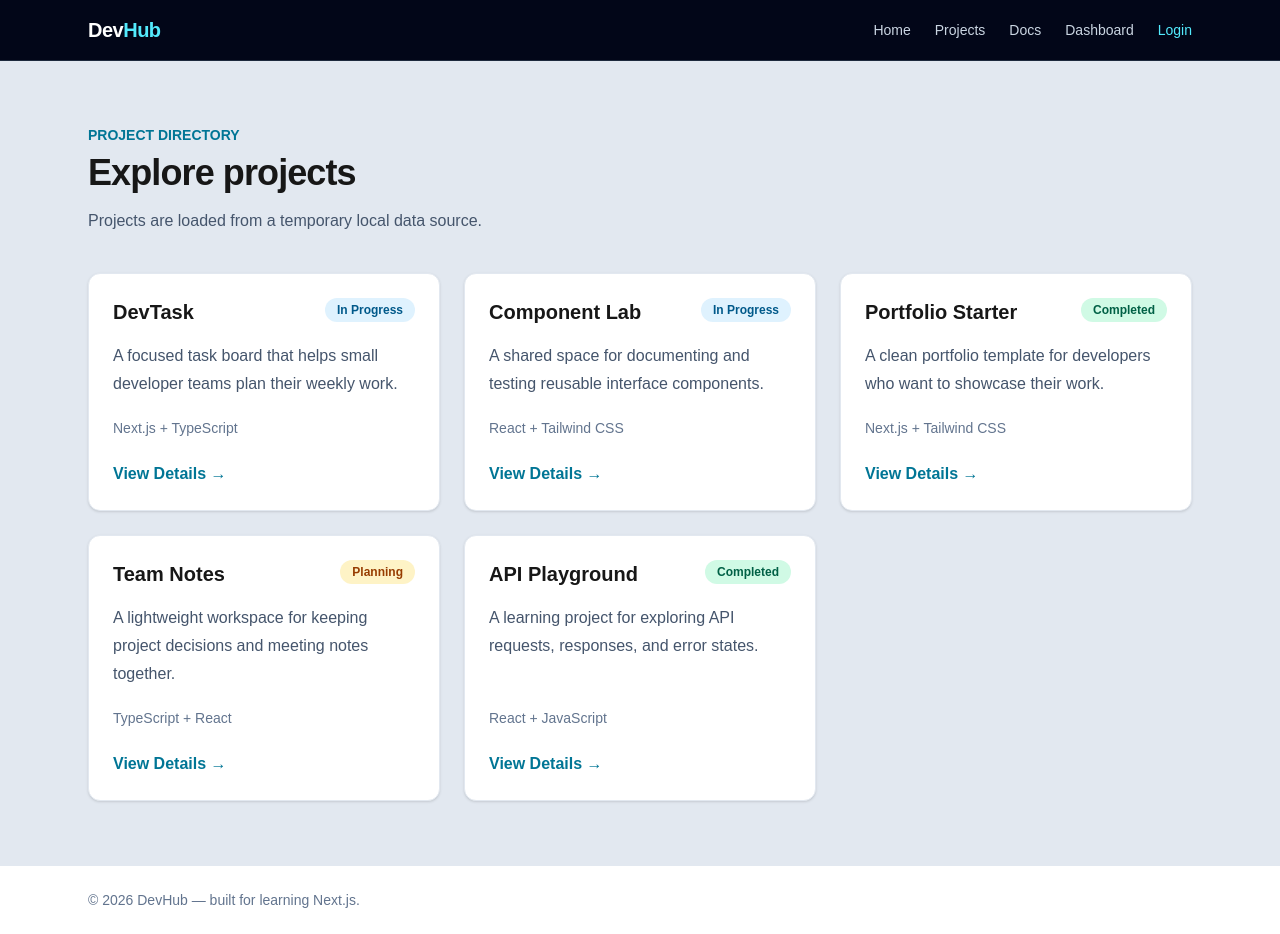
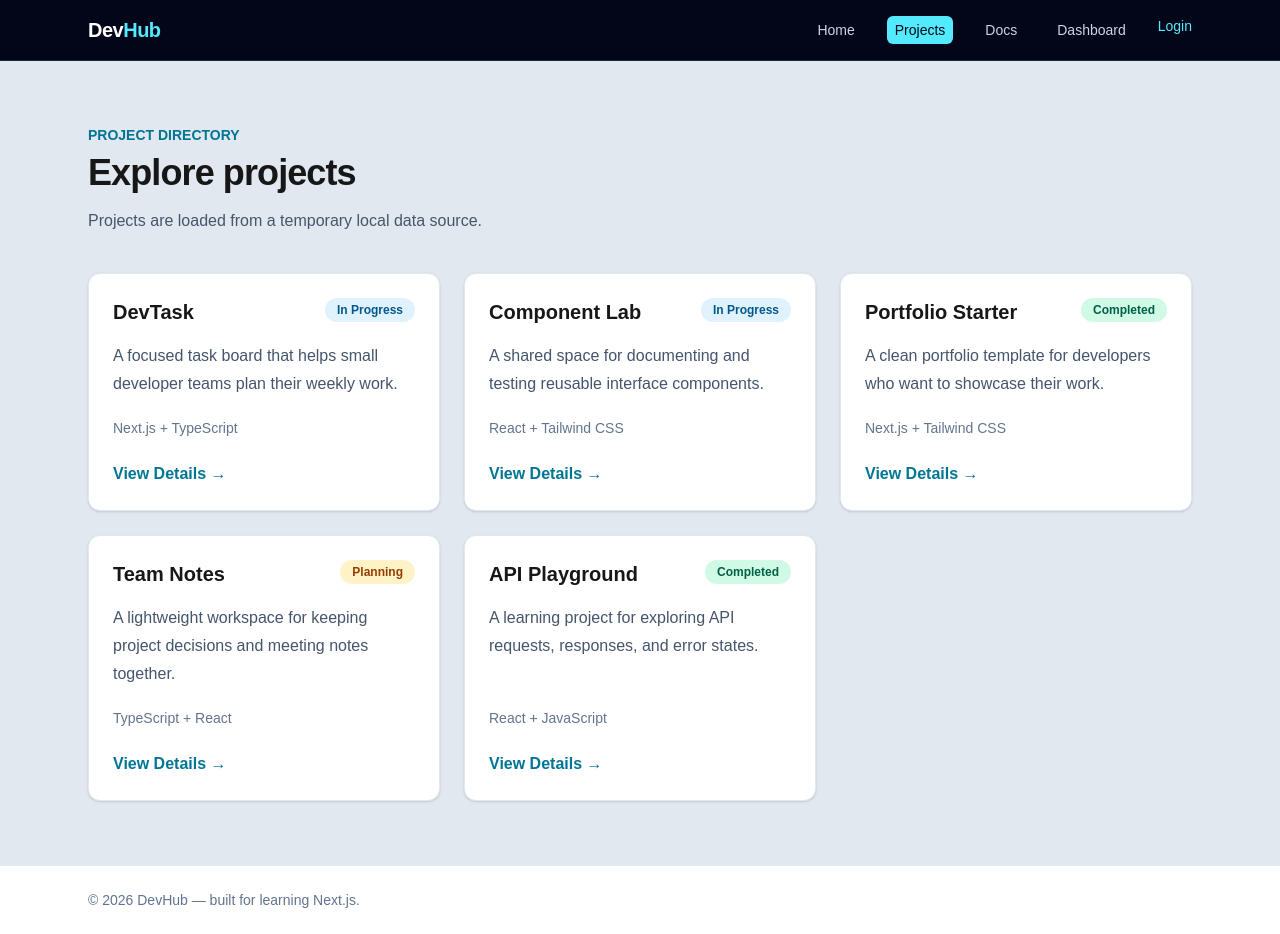
Before and after one commit to hafiz-1/Nextjs, a Next.js app in the folder fundamentals/: page /projects in a window 1280 px wide. Built offline with nearby package versions, Linux system fonts and the light colour scheme.

Commit message:
Navigation highlited

```diff
--- a/fundamentals/app/components/Navbar.tsx
+++ b/fundamentals/app/components/Navbar.tsx
@@ -1,4 +1,7 @@
+"use client";
+
 import Link from "next/link";
+import { usePathname } from "next/navigation";
 
 const links = [
   { href: "/", label: "Home" },
@@ -8,12 +11,31 @@ const links = [
 ];
 
 export default function Navbar() {
+  const pathname = usePathname();
+
   return (
     <header className="border-b border-slate-800 bg-slate-950 text-white">
       <nav aria-label="Main navigation" className="mx-auto flex max-w-6xl flex-wrap items-center justify-between gap-4 px-6 py-4">
         <Link href="/" className="text-xl font-bold tracking-tight">Dev<span className="text-cyan-300">Hub</span></Link>
         <div className="flex flex-wrap gap-4 text-sm font-medium text-slate-300 sm:gap-6">
-          {links.map((link) => <Link key={link.href} href={link.href} className="transition hover:text-cyan-300">{link.label}</Link>)}
+          {links.map((link) => {
+            const isActive = link.href === "/"
+              ? pathname === link.href
+              : pathname === link.href || pathname.startsWith(`${link.href}/`);
+
+            return (
+              <Link
+                key={link.href}
+                href={link.href}
+                aria-current={isActive ? "page" : undefined}
+                className={`rounded-md px-2 py-1 transition hover:text-cyan-300 ${
+                  isActive ? "bg-cyan-300 text-slate-950" : "text-slate-300"
+                }`}
+              >
+                {link.label}
+              </Link>
+            );
+          })}
           <Link href="/login" className="text-cyan-300 hover:text-cyan-200">Login</Link>
         </div>
       </nav>
--- a/fundamentals/app/dashboard/layout.tsx
+++ b/fundamentals/app/dashboard/layout.tsx
@@ -1,13 +1,27 @@
+"use client";
+
 import Link from "next/link";
+import { usePathname } from "next/navigation";
 
 export default function DashboardLayout({
   children,
 }: {
   children: React.ReactNode;
 }) {
+  const pathname = usePathname();
+
+  const dashboardLinks = [
+    { href: "/dashboard", label: "Overview" },
+    { href: "/dashboard/settings", label: "Settings" },
+  ];
+
   return (
     <div className="mx-auto flex max-w-6xl flex-col gap-6 px-6 py-10 md:flex-row">
-      <aside className="rounded-xl bg-slate-950 p-5 text-white md:w-56 md:shrink-0"><p className="text-sm font-semibold text-cyan-300">DEVHUB</p><h2 className="mt-1 text-xl font-bold">Dashboard</h2><nav aria-label="Dashboard navigation" className="mt-6 flex gap-2 md:flex-col"><Link href="/dashboard" className="rounded-lg px-3 py-2 text-sm hover:bg-slate-800">Overview</Link><Link href="/dashboard/settings" className="rounded-lg px-3 py-2 text-sm hover:bg-slate-800">Settings</Link></nav></aside>
+      <aside className="rounded-xl bg-slate-950 p-5 text-white md:w-56 md:shrink-0"><p className="text-sm font-semibold text-cyan-300">DEVHUB</p><h2 className="mt-1 text-xl font-bold">Dashboard</h2><nav aria-label="Dashboard navigation" className="mt-6 flex gap-2 md:flex-col">{dashboardLinks.map((link) => {
+        const isActive = pathname === link.href;
+
+        return <Link key={link.href} href={link.href} aria-current={isActive ? "page" : undefined} className={`rounded-lg px-3 py-2 text-sm transition hover:bg-slate-800 ${isActive ? "bg-cyan-300 font-semibold text-slate-950 hover:bg-cyan-200" : "text-slate-200"}`}>{link.label}</Link>;
+      })}</nav></aside>
       <div className="min-w-0 flex-1">{children}</div>
     </div>
   );
```
